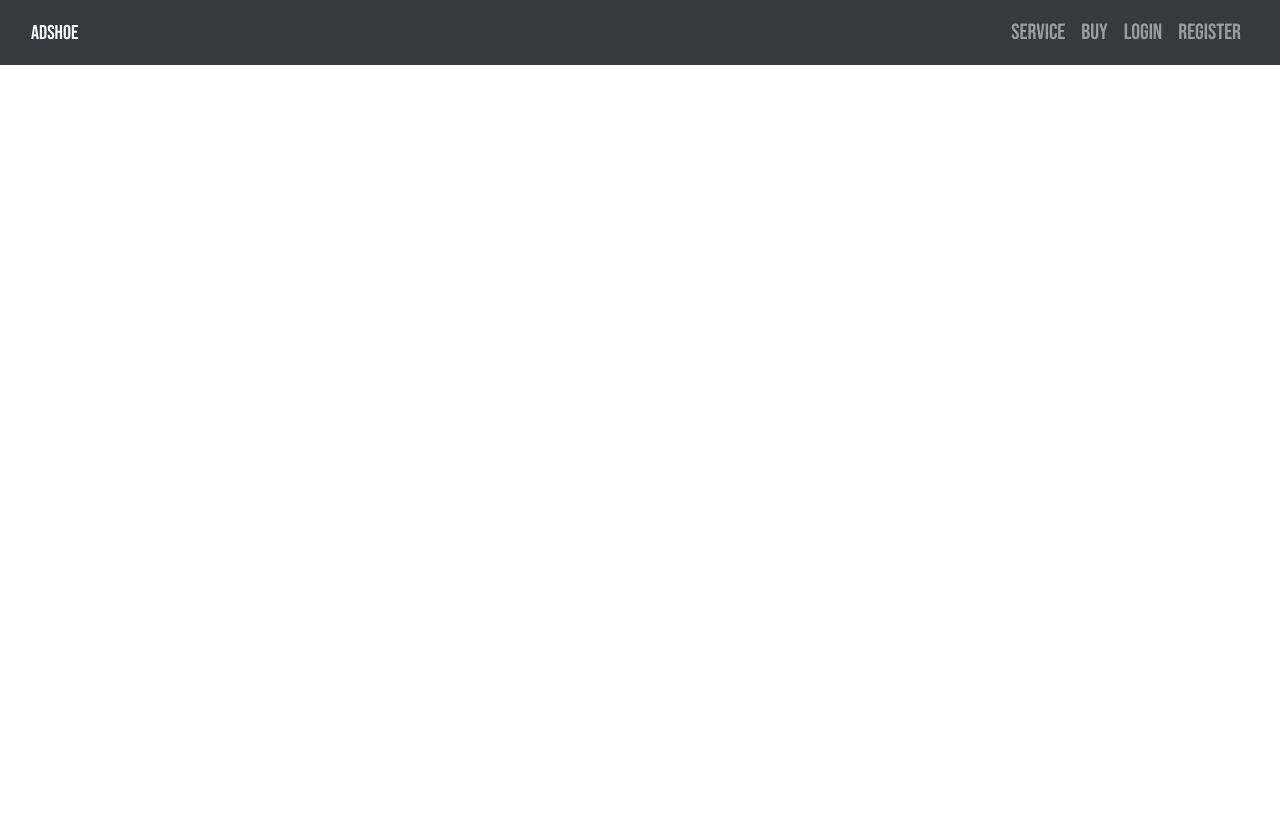
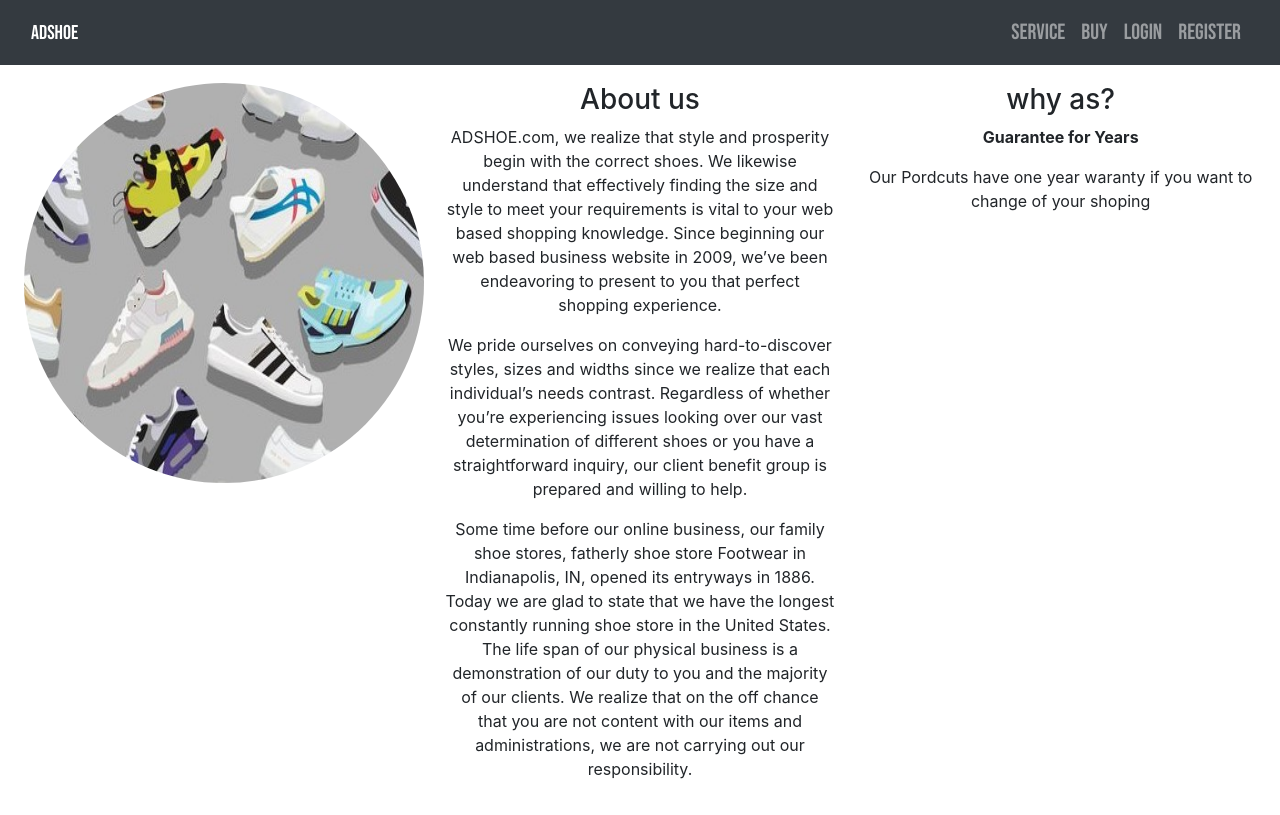
Before and after one commit to Buchi000/shoe, a plain HTML site: page Desktop/ShoePurchaseWebsite/about.html in a window 1280 px wide. Drawn offline with nearby package versions, Linux system fonts and the light colour scheme.

Commit message:
The about.html page is updated by adding three columns in one row that represent the company profile

```diff
--- a/Desktop/ShoePurchaseWebsite/about.html
+++ b/Desktop/ShoePurchaseWebsite/about.html
@@ -55,3 +55,27 @@
        </ul>
       </div>
         </div>
+    </nav>
+
+    <div class=" row text-center px-4 ">
+
+      <div class="col-md-4 " id="myid">
+          <img src="./asset/image/about.jpg"  >
+        </div>
+
+         <div class="col-md-4">
+           <h3>About us</h3>
+                   <p> ADSHOE.com, we realize that style and prosperity begin with the correct shoes. We likewise understand that effectively finding the size and style to meet your requirements is vital to your web based shopping knowledge. Since beginning our web based business website in 2009, we’ve been endeavoring to present to you that perfect shopping experience.</p>
+
+                   <p> We pride ourselves on conveying hard-to-discover styles, sizes and widths since we realize that each individual’s needs contrast. Regardless of whether you’re experiencing issues looking over our vast determination of different shoes or you have a straightforward inquiry, our client benefit group is prepared and willing to help.</p>
+
+                   <p>Some time before our online business, our family shoe stores, fatherly shoe store Footwear in Indianapolis, IN, opened its entryways in 1886. Today we are glad to state that we have the longest constantly running shoe store in the United States. The life span of our physical business is a demonstration of our duty to you and the majority of our clients. We realize that on the off chance that you are not content with our items and administrations, we are not carrying out our responsibility.</p>
+
+           </div>
+
+            <div class="col-md-4">
+                   <h3>why as?</h3>
+                   <p class="font-weight-bold"> Guarantee for Years </p>
+                   <p>Our Pordcuts have one year waranty if you want to change of your shoping</p>
+             </div>
+    </div>
```
